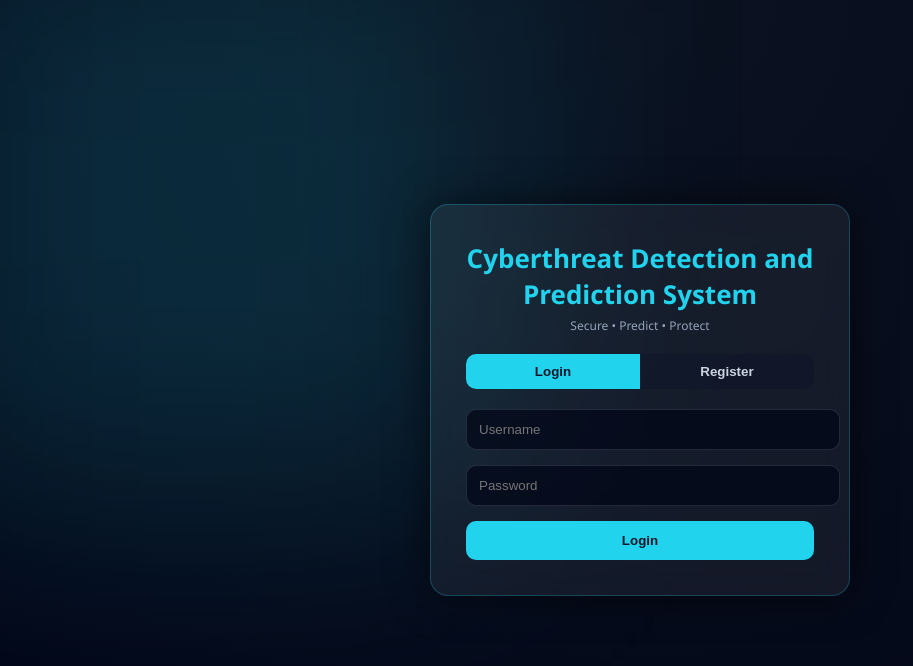
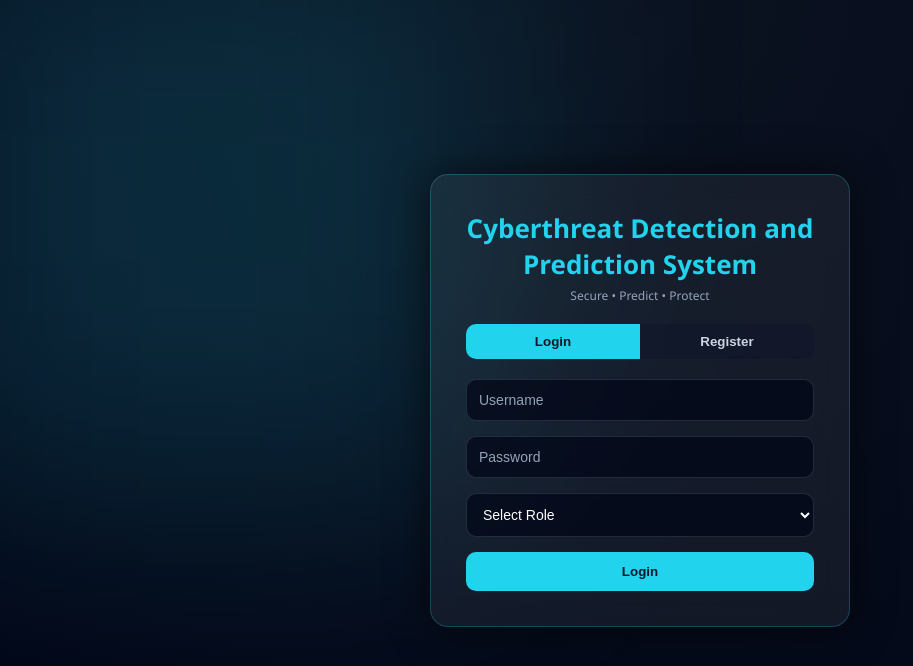
Before and after one commit to Ella-Leo/Cyberthreat-Detection-And-Prediction-Using-Machine_Learning, a Flask app: template app/templates/index.html in a window 1280 px wide. Shown: the top 666 px of the page, without its empty margins (0-913 px from the left). Run offline with Flask 3, Linux system fonts and the light colour scheme; the template is opened without the code that fills it, so the values that code supplies are empty; parts of the project's set-up code (start-up, migrations or seed data) failed here and were passed over.

Commit message:
Updated login register forms and role selection

```diff
--- a/app/static/style.css
+++ b/app/static/style.css
@@ -69,6 +69,7 @@ body::before{
     color:#cbd5e1;
     cursor:pointer;
     font-weight:bold;
+    transition:0.3s;
 }
 
 .tabs button.active{
@@ -81,7 +82,8 @@ body::before{
     margin-bottom:15px;
 }
 
-.input-group input{
+.input-group input,
+.input-group select{
     width:100%;
     padding:12px;
     border-radius:10px;
@@ -89,11 +91,26 @@ body::before{
     background:rgba(2,6,23,0.7);
     color:white;
     outline:none;
+    box-sizing:border-box;
+    font-size:14px;
 }
 
-.input-group input:focus{
+/* PLACEHOLDER */
+.input-group input::placeholder{
+    color:#94a3b8;
+}
+
+/* INPUT + SELECT FOCUS */
+.input-group input:focus,
+.input-group select:focus{
     border-color:#22d3ee;
     box-shadow:0 0 10px rgba(34,211,238,0.3);
+}
+
+/* DROPDOWN OPTIONS */
+.input-group select option{
+    background:#0f172a;
+    color:white;
 }
 
 /* BUTTON */
--- a/app/templates/index.html
+++ b/app/templates/index.html
@@ -4,7 +4,6 @@
     <meta charset="UTF-8">
     <title>Cyber Threat System</title>
 
-    <!-- ✅ Flask static CSS link -->
     <link rel="stylesheet" href="{{ url_for('static', filename='style.css') }}">
 </head>
 
@@ -35,7 +34,16 @@
                     <input type="password" name="password" placeholder="Password" required>
                 </div>
 
+                <div class="input-group">
+                    <select name="role" required>
+                        <option value="">Select Role</option>
+                        <option value="user">User</option>
+                        <option value="admin">Admin</option>
+                    </select>
+                </div>
+
                 <button class="btn">Login</button>
+
             </form>
         </div>
 
@@ -55,22 +63,32 @@
                     <input type="password" name="password" placeholder="Password" required>
                 </div>
 
+                <div class="input-group">
+                    <select name="role" required>
+                        <option value="">Select Role</option>
+                        <option value="user">User</option>
+                        <option value="admin">Admin</option>
+                    </select>
+                </div>
+
                 <button class="btn">Create Account</button>
+
             </form>
         </div>
 
     </div>
+
 </div>
 
 <script>
 function showLogin(){
-    document.getElementById("loginForm").style.display="block";
-    document.getElementById("registerForm").style.display="none";
+    document.getElementById("loginForm").style.display = "block";
+    document.getElementById("registerForm").style.display = "none";
 }
 
 function showRegister(){
-    document.getElementById("loginForm").style.display="none";
-    document.getElementById("registerForm").style.display="block";
+    document.getElementById("loginForm").style.display = "none";
+    document.getElementById("registerForm").style.display = "block";
 }
 </script>
 
```
Also changed, not shown: app/app.py (+34 -25 lines).
